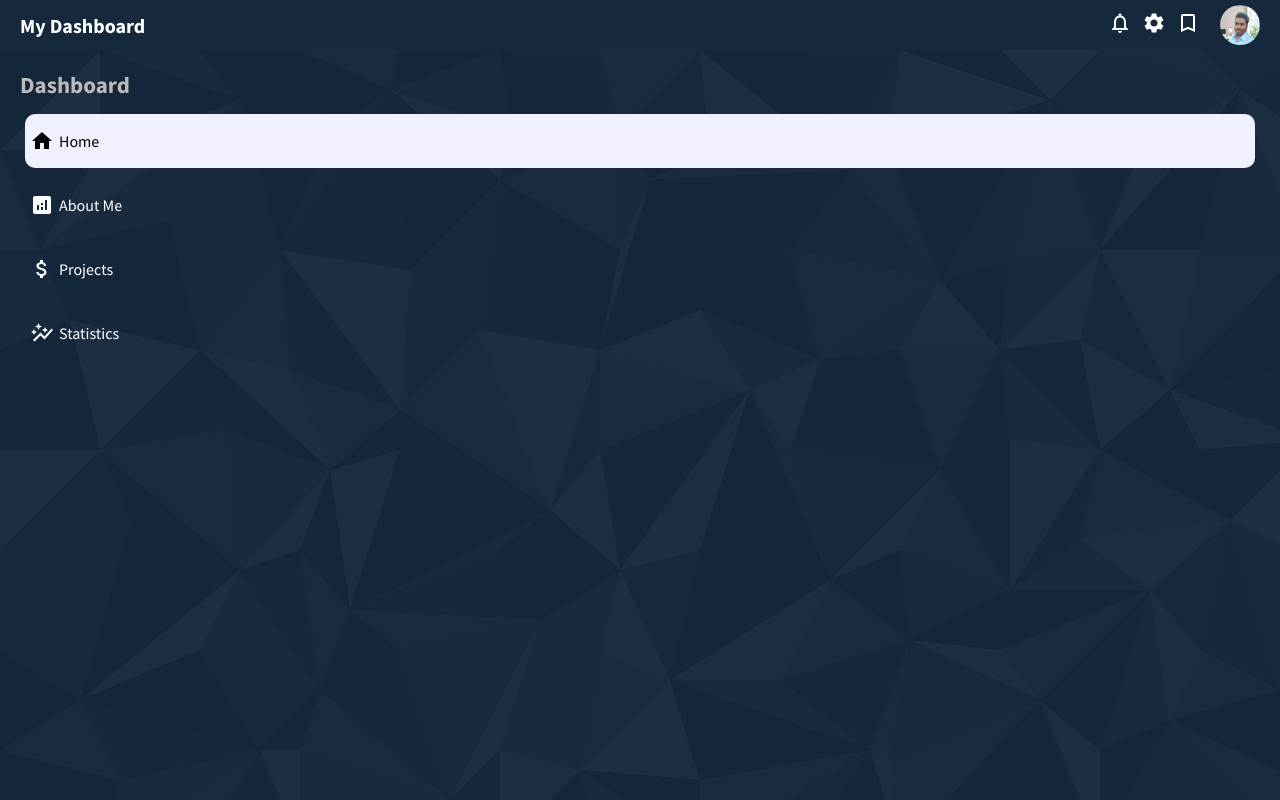
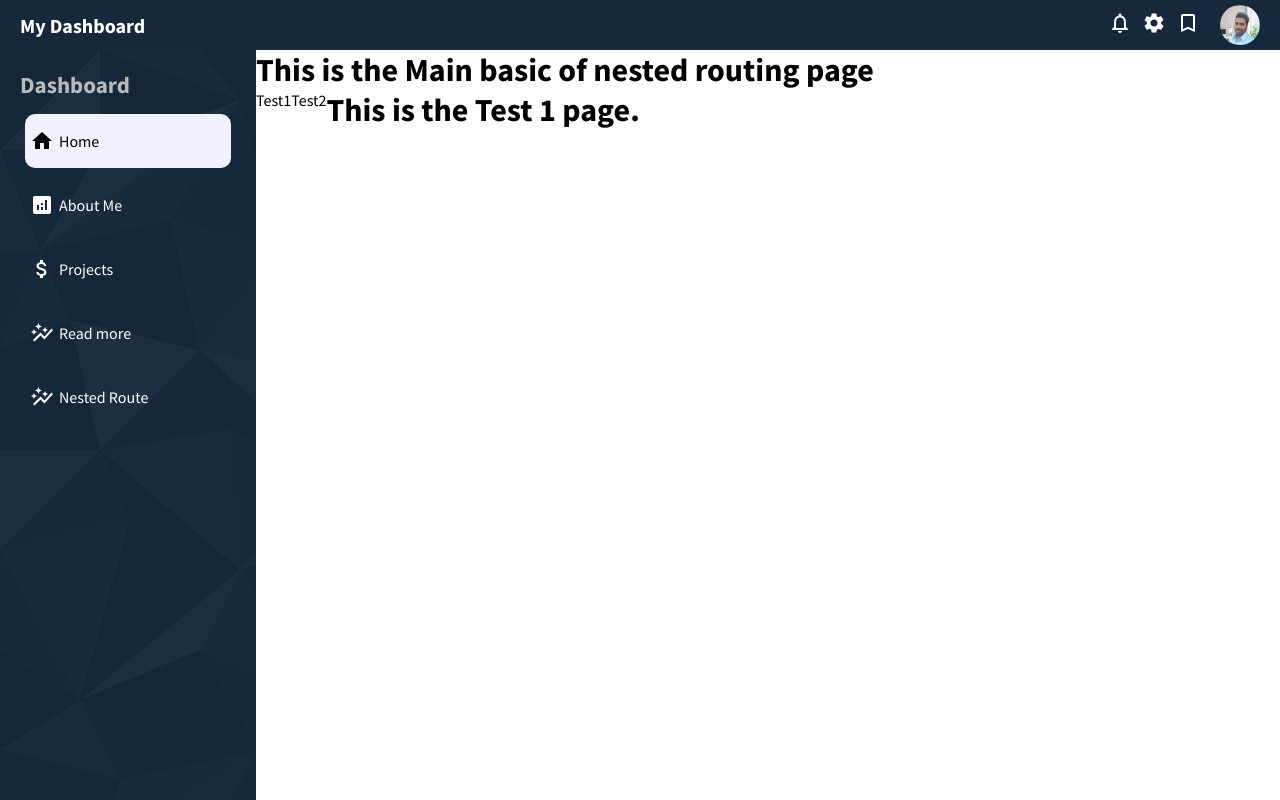
Before and after one commit to Vijaykumar308/dashboard-in-react, a React (Create React App) app: page /nested-route in a window 1280 px wide. Built offline with nearby package versions, Linux system fonts and the light colour scheme.

Commit message:
learned nesting react-router and use navigate

```diff
--- a/src/App.js
+++ b/src/App.js
@@ -6,6 +6,10 @@ import Projects from "./pages/projects/Projects";
 import { BrowserRouter, Route, Routes } from "react-router-dom";
 import AboutMe from "./pages/aboutMe/AboutMe";
 import ReadMore from "./pages/readMore/ReadMore";
+import Nesting from "./components/Nesting/nesting";
+import Test1 from "./components/Nesting/Test1";
+import Test2 from "./components/Nesting/Test2";
+
 function App() {
   return (
     <BrowserRouter>
@@ -17,6 +21,14 @@ function App() {
           <Route path="/about" element= {<AboutMe />} />
           <Route path="/projects" element= {<Projects />} />
           <Route path="/readmore" element= {<ReadMore />} />
+
+          <Route path="/nested-route" element= {<Nesting />}>
+            <Route index element= {<Test1 />} />
+            <Route path="test1" element= {<Test1 />} />
+            <Route path="test2" element= {<Test2 />} />
+          </Route>
+
+          <Route path="*" element= {<h1 style={{flex:"4"}}>Page not found</h1>} />
         </Routes>
       </div>
 
--- /dev/null
+++ b/src/components/Nesting/Test1.jsx
@@ -0,0 +1,12 @@
+import React from 'react'
+
+export default function Test1() {
+    let styles = {
+        flex: 4,
+    }
+  return (
+    <div style={styles}>
+        <h1>This is the Test 1 page.</h1>
+    </div>
+  )
+}
--- /dev/null
+++ b/src/components/Nesting/Test2.jsx
@@ -0,0 +1,13 @@
+import React from 'react'
+import { Link, Outlet } from 'react-router-dom'
+
+export default function Test2() {
+    let styles = {
+        flex: 4,
+    }
+  return (
+    <div style={styles}>
+        <h1>This is the Test 2 page.</h1>
+    </div>
+  )
+}
--- /dev/null
+++ b/src/components/Nesting/nesting.jsx
@@ -0,0 +1,21 @@
+import React from 'react'
+import { Link, Outlet } from 'react-router-dom'
+
+export default function nesting() {
+    let styles = {
+        flex: 4,
+    }
+    let navLinks = {
+        display:"flex"
+    }
+  return (
+    <div style={styles}>
+        <h1>This is the Main basic of nested routing page</h1>
+        <div style={navLinks}>
+            <Link to="test1">Test1</Link>
+            <Link to="test2">Test2</Link>
+            <Outlet />
+        </div>
+    </div>
+  )
+}
--- a/src/components/Readmore/Readmore.jsx
+++ b/src/components/Readmore/Readmore.jsx
@@ -2,7 +2,11 @@ import "./readmore.css";
 import featuedImg from "../../images/e-boots.png";
 import { Link } from "react-router-dom";
 import { Button } from "@mui/material";
+
+import { useNavigate } from "react-router-dom";
+import { useEffect } from "react";
 export default function Readmore() {
+    const navigate = useNavigate();
   return (
     <div className='projects'>
         <h3 className="heading">Read More</h3>
@@ -28,8 +32,8 @@ export default function Readmore() {
                 <p className="para">
                     Lorem ipsum dolor sit amet consectetur adipisicing elit. Veniam quas sapiente ad facere reprehenderit illum consequuntur, ab nostrum quo voluptates enim earum atque commodi vitae itaque, placeat libero velit fugit provident in consequatur repellat expedita dolore! Quae commodi velit iusto quidem tempora voluptatum, mollitia quasi officia voluptate dicta ossimus facere laboriosam voluptatum voluptates alias sequi recusandae delectus sunt unde earum dolorem
                 </p>
+                <Button variant="outlined" onClick={()=>navigate(-1)}>Go Back</Button>
             </div>
-
         </div>
     </div>
   )
--- a/src/components/sidebar/Sidebar.jsx
+++ b/src/components/sidebar/Sidebar.jsx
@@ -42,7 +42,14 @@ export default function Sidebar() {
                     <Link to="readmore">
                         <li className="sidebarListItem" onClick={() => handlerClick(3)}  style={(active === 3) ? styles : {} } >
                             <AutoGraph className="sidebar-icons" />
-                            Statistics
+                            Read more
+                        </li>
+                    </Link>
+
+                    <Link to="nested-route">
+                        <li className="sidebarListItem" onClick={() => handlerClick(4)}  style={(active === 4) ? styles : {} } >
+                            <AutoGraph className="sidebar-icons"/>
+                            Nested Route
                         </li>
                     </Link>
                 </ul>
```
